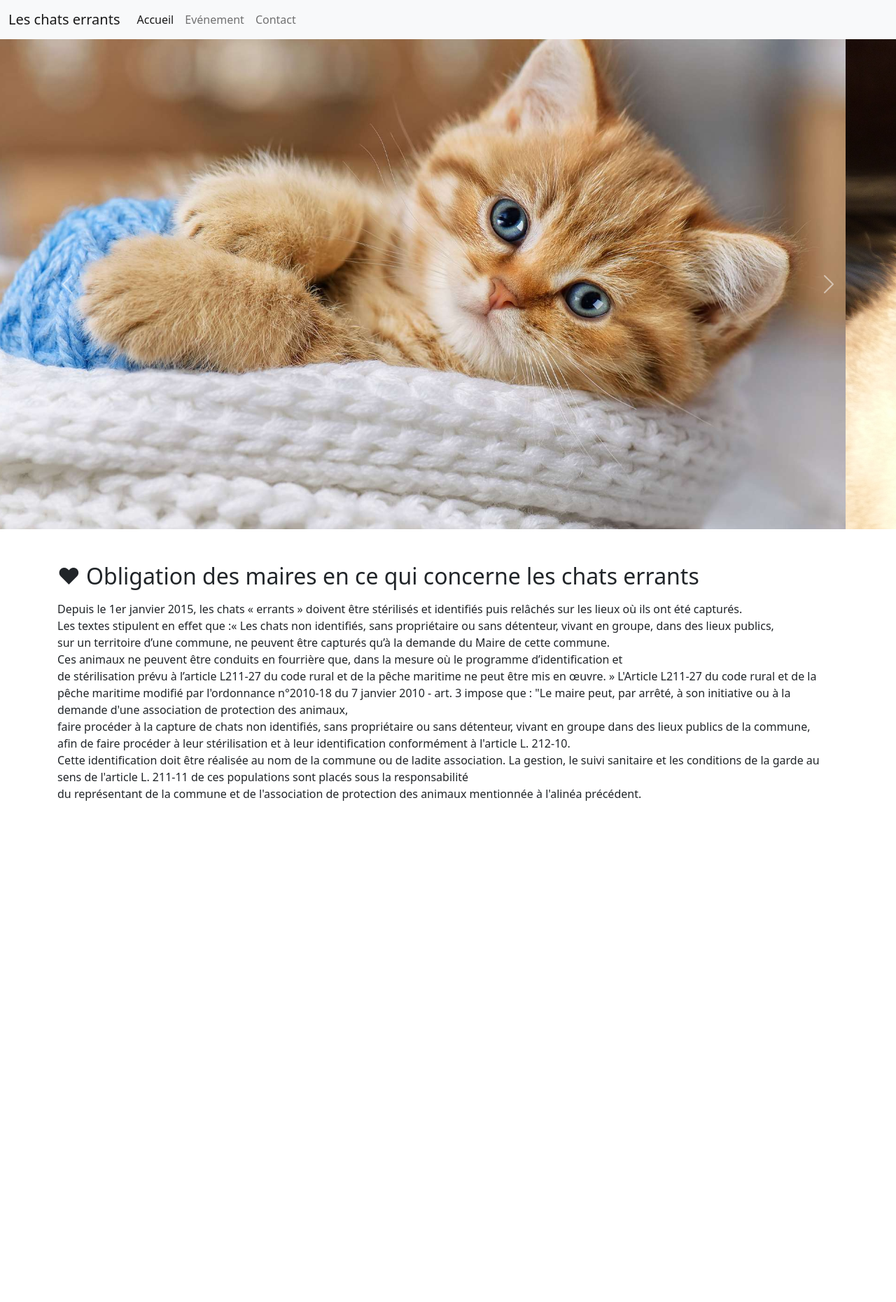
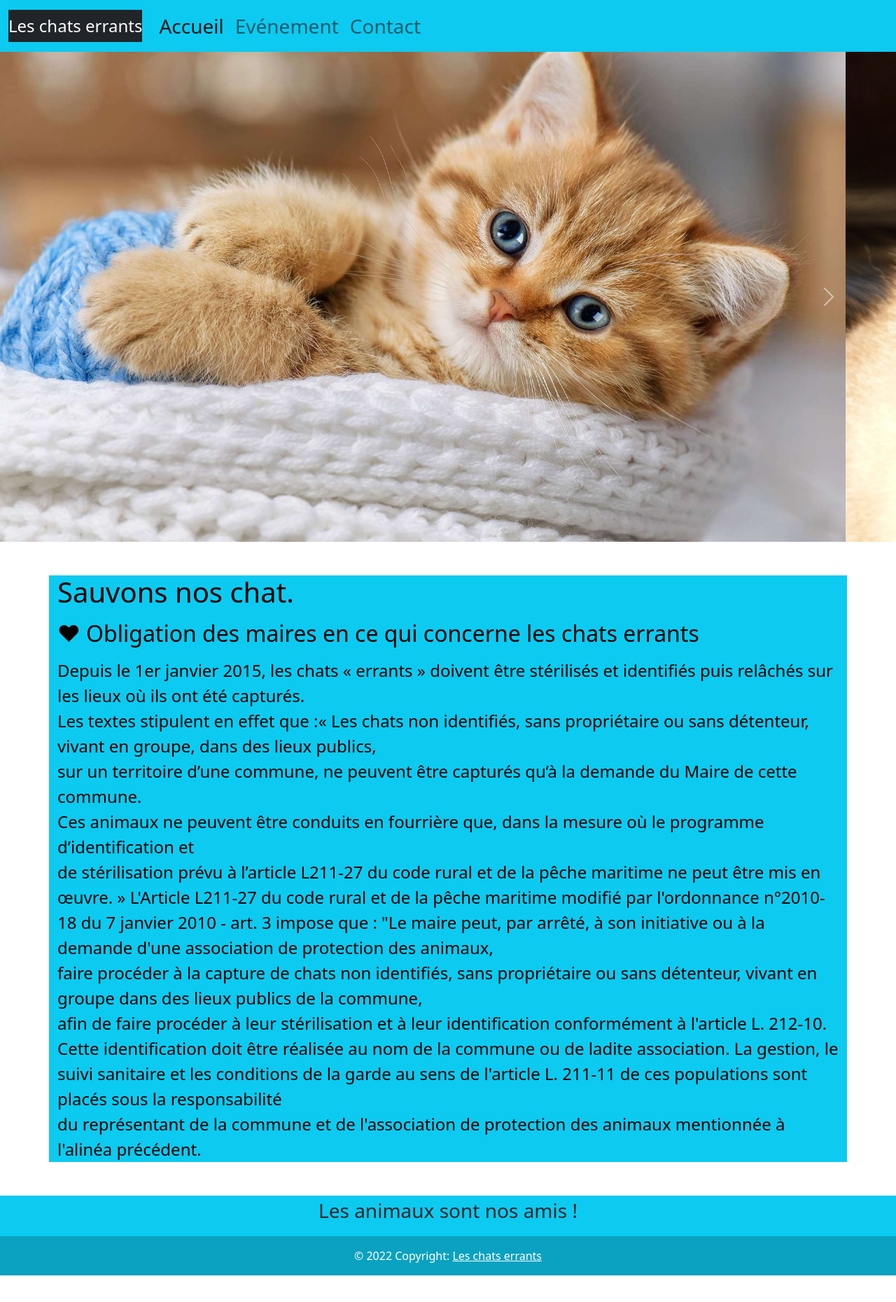
Before and after one commit to Bmalik73/HTML-BOOTSTRAP-CSS, a plain HTML site: page index.html in a window 1280 px wide. Shown: the whole page at 70% size. Before the commit the page ends 1162 px from the top, so only its background shows below. Drawn offline with nearby package versions, Linux system fonts and the light colour scheme.

Commit message:
add footer (all page) + add style

```diff
--- a/index.html
+++ b/index.html
@@ -16,22 +16,22 @@
     <header>
                         <!--Navbar-->
 
-        <nav class="navbar navbar-expand-lg bg-light">
+        <nav class="navbar navbar-expand-lg bg-info">
             <div class="container-fluid">
-              <a class="navbar-brand" href="#">Les chats errants</a>
+              <a class="navbar-brand fs-4 bg-dark text-white" href="#">Les chats errants</a>
               <button class="navbar-toggler" type="button" data-bs-toggle="collapse" data-bs-target="#navbarNav" aria-controls="navbarNav" aria-expanded="false" aria-label="Toggle navigation">
                 <span class="navbar-toggler-icon"></span>
               </button>
               <div class="collapse navbar-collapse" id="navbarNav">
-                <ul class="navbar-nav">
+                <ul class="navbar-nav ">
                   <li class="nav-item">
-                    <a class="nav-link active" aria-current="page" href="index.html">Accueil</a>
+                    <a class="nav-link active fs-3" aria-current="page" href="index.html">Accueil</a>
                   </li>
                   <li class="nav-item">
-                    <a class="nav-link" href="evenement.html">Evénement</a>
+                    <a class="nav-link fs-3" href="evenement.html">Evénement</a>
                   </li>
                   <li class="nav-item">
-                    <a class="nav-link" href="contact.html">Contact</a>
+                    <a class="nav-link fs-3" href="contact.html">Contact</a>
                   </li>
                   </li>
                 </ul>
@@ -65,19 +65,40 @@
         </div>
 
                     <!--Text-->
-        <div class="container">
+        <div class="container text-bg-info">
 
-            <h2 class="mt-5"> ♥ Obligation des maires en ce qui concerne les chats errants </h2>
+            <h1 class="mt-5">Sauvons nos chat.</h1>
+            <h2 class="mt-3"> ♥ Obligation des maires en ce qui concerne les chats errants </h2>
 
-            <p class="mt-3">
+            <p class="mt-3 fs-4">
                 Depuis le 1er janvier 2015, les chats « errants » doivent être stérilisés et identifiés puis relâchés sur les lieux où ils ont été capturés. <br> Les textes stipulent en effet que :« Les chats non identifiés, sans propriétaire ou sans détenteur, vivant en groupe, dans des lieux publics,<br> sur un territoire d’une commune, ne peuvent être capturés qu’à la demande du Maire de cette commune. <br> Ces animaux ne peuvent être conduits en fourrière que, dans la mesure où le programme d’identification et <br> de stérilisation prévu à l’article L211-27 du code rural et de la pêche maritime ne peut être mis en œuvre. »
                 L'Article L211-27 du code rural et de la pêche maritime modifié par l'ordonnance n°2010-18 du 7 janvier 2010 - art. 3 impose que :
 
                 "Le maire peut, par arrêté, à son initiative ou à la demande d'une association de protection des animaux, <br> faire procéder à la capture de chats non identifiés, sans propriétaire ou sans détenteur, vivant en groupe dans des lieux publics de la commune, <br> afin de faire procéder à leur stérilisation et à leur identification conformément à l'article L. 212-10. <br> Cette identification doit être réalisée au nom de la commune ou de ladite association.
                 La gestion, le suivi sanitaire et les conditions de la garde au sens de l'article L. 211-11 de ces populations sont placés sous la responsabilité <br> du représentant de la commune et de l'association de protection des animaux mentionnée à l'alinéa précédent.
-            </p>
+            </P>
         </div>
     </main>
-    <footer></footer>
+
+                <!--FOOTER-->
+    <footer>
+      <div class="container1 my-5">
+
+        <footer class="text-center text-lg-start bg-info">
+          <div class="container d-flex justify-content-center fs-3">
+            <P> Les animaux sont nos amis !</P>
+          </div>
+
+          <!-- Copyright -->
+          <div class="text-center text-white p-3" style="background-color: rgba(0, 0, 0, 0.2);">
+            © 2022 Copyright:
+            <a class="text-white" href="index.html">Les chats errants</a>
+          </div>
+          <!-- Copyright -->
+        </footer>
+
+      </div>
+      <!-- End of .container -->
+    </footer>
 </body>
 </html>
```
Also changed, not shown: contact.html (+6 -6 lines), evenement.html (+30 -6 lines).
